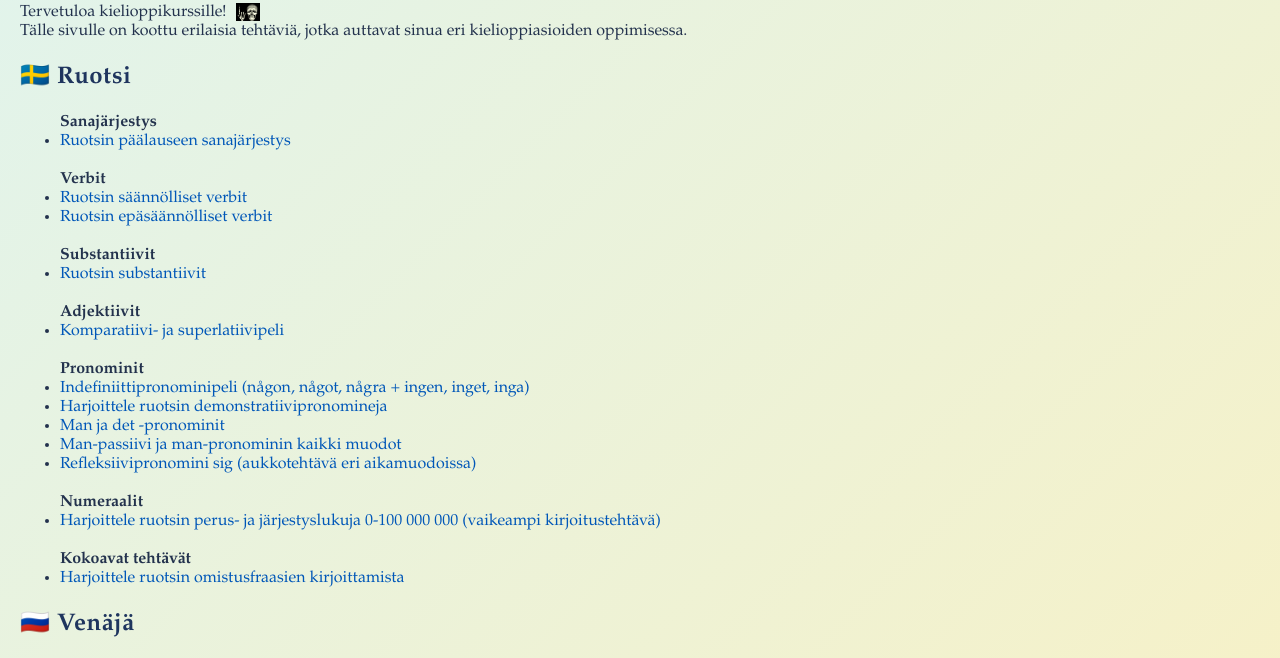
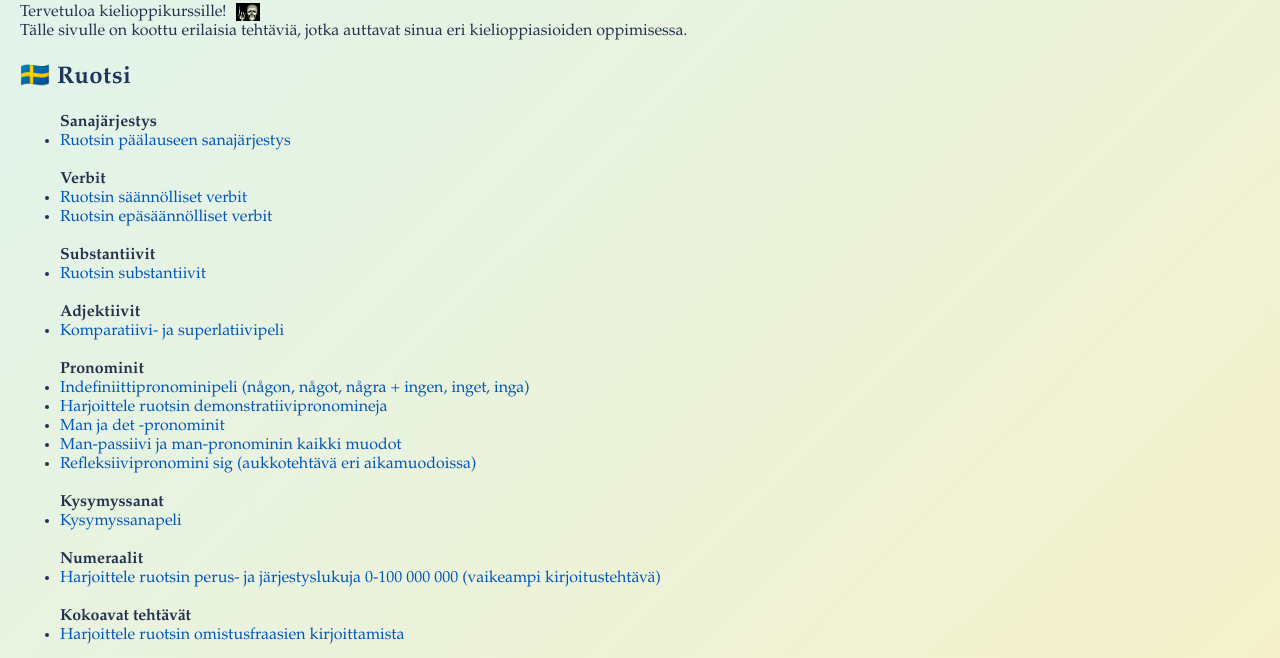
Before and after one commit to kielioppikurssi/kielioppikurssi, a plain HTML site: page index.html in a window 1280 px wide. Shown: the part 132-790 px from the top of the page. Drawn offline with Linux system fonts and the light colour scheme.

Commit message:
Add question words section with link to game

```diff
--- a/index.html
+++ b/index.html
@@ -147,6 +147,13 @@ Tälle sivulle on koottu erilaisia tehtäviä, jotka auttavat sinua eri kieliopp
         </a>
     </li>
         <br>
+    <strong>Kysymyssanat</strong>
+     <li>
+        <a href="kysymyssanat_arcade.html">
+            Kysymyssanapeli
+        </a>
+    </li>
+    <br>
     <strong>Numeraalit</strong>
      <li>
         <a href="ruotsinumerot.html">
```
